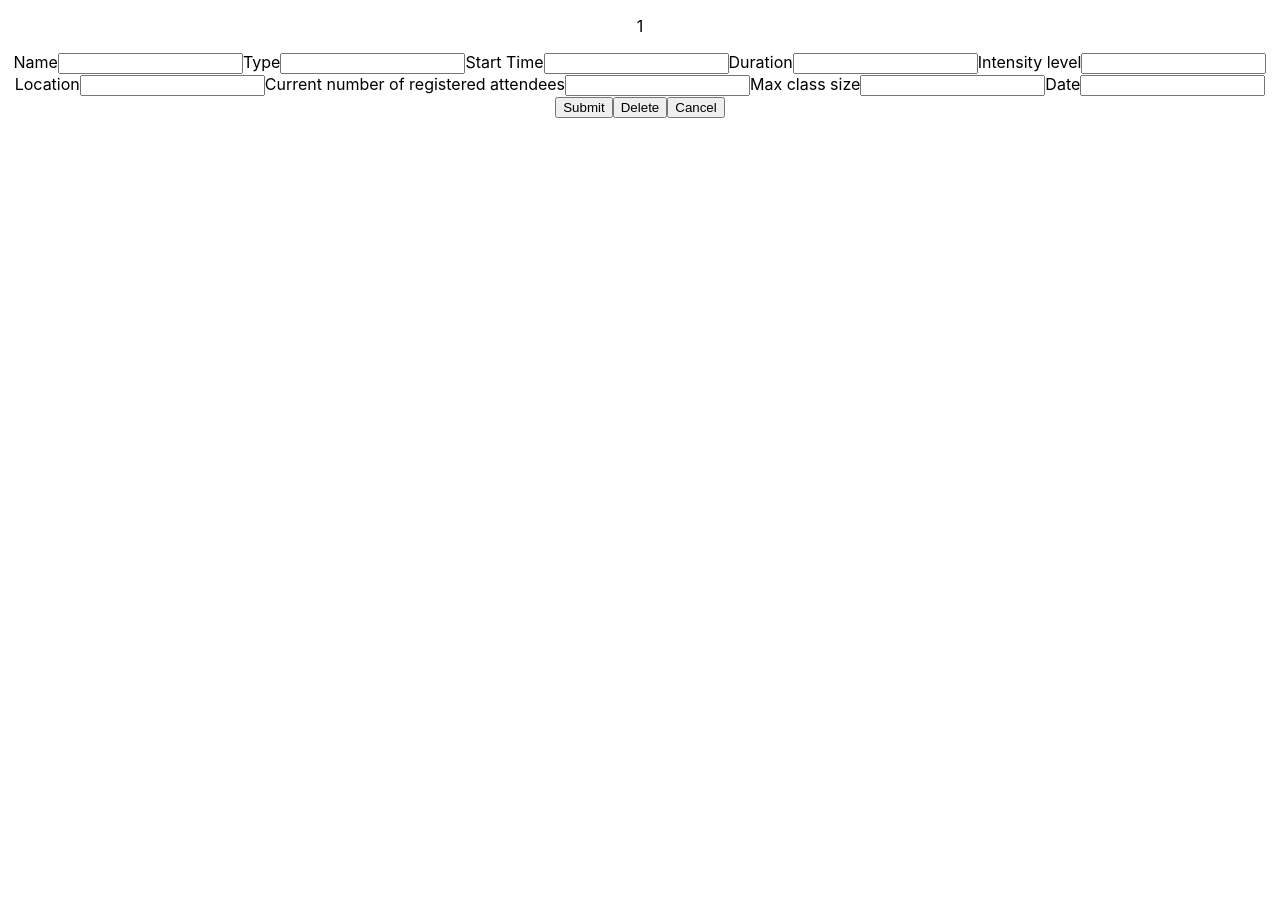
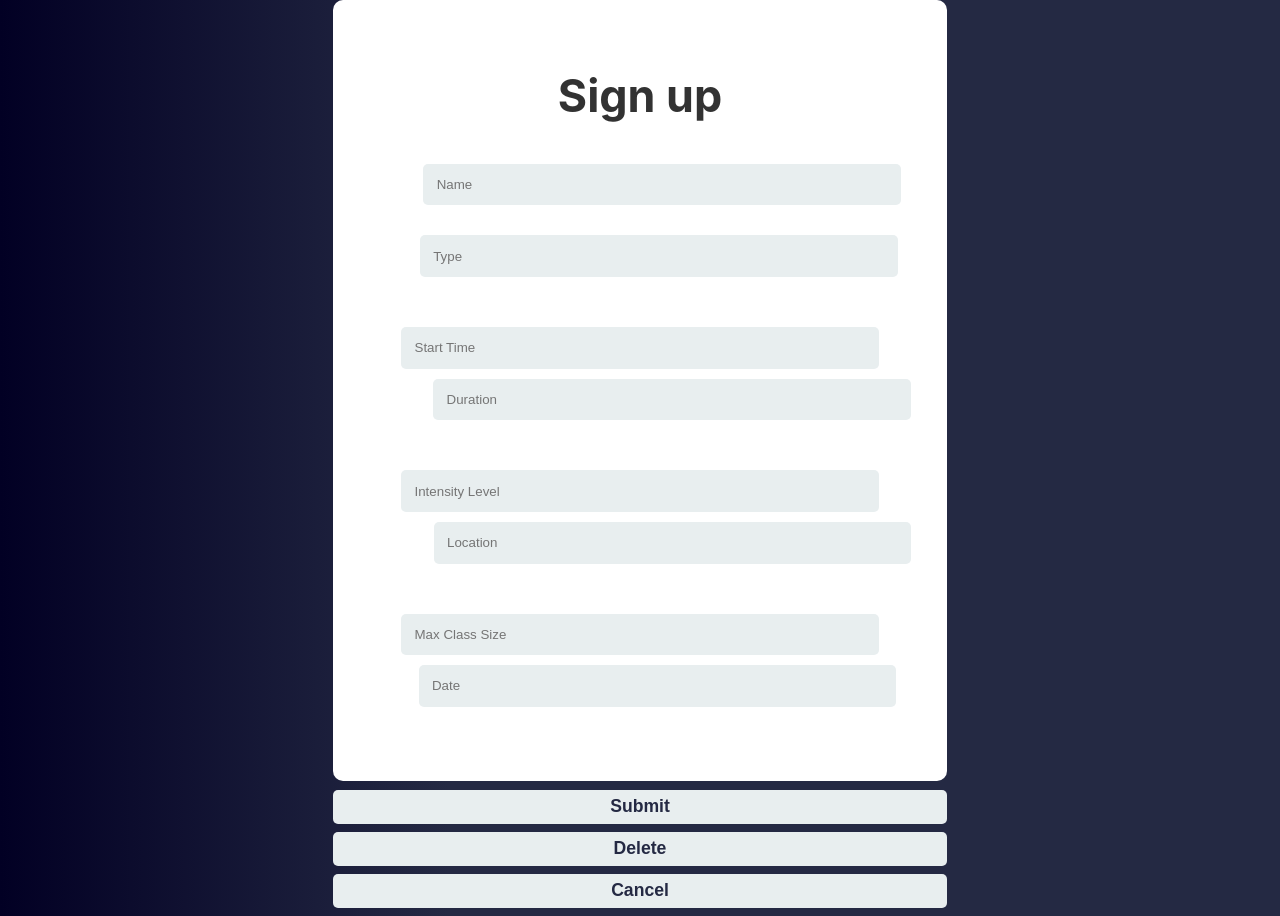
Before and after one commit to cooper-jackson/anywhere-fitness-2-front-end, a React (Create React App) app in the folder anywhere-fitness-2/: page /Edit/1 in a window 1280 px wide. Before the commit the page ends 800 px from the top, so only its background shows below. Built offline with nearby package versions, Linux system fonts and the light colour scheme; no server answers; sample sign-in values are in the browser's storage.

Commit message:
styling changes

```diff
--- a/anywhere-fitness-2/src/components/EditForm.js
+++ b/anywhere-fitness-2/src/components/EditForm.js
@@ -4,6 +4,7 @@ import { connect } from 'react-redux'
 import { useHistory, useParams } from 'react-router';
 import { addClass } from '../actions/index'
 import { axiosWithAuth } from '../utils/AxiosWithAuth';
+import { StyledLoginForm } from '../styled-components/StyledForm';
 
 
 function EditForm(props) {
@@ -72,16 +73,18 @@ function EditForm(props) {
     }
 
     return (
-        <div>
-            <form className='class-form container'>
-                <div className='class-form inputs'>
-                    <p> {class_id}</p>
+        <StyledLoginForm>
+            <div className="container">
+                <form>
+                    <h2>Sign up</h2>
+                    <div className="form-content">
                         <label>Name
                             <input
                             type='text'
                             name='name'
                             value={classData.name}
                             onChange={handleChange}
+                            placeholder={'Name'}
                             />
                         </label>
 
@@ -91,6 +94,7 @@ function EditForm(props) {
                             name='type'
                             value={classData.type}
                             onChange={handleChange}
+                            placeholder={'Type'}
                             />
                         </label>
 
@@ -100,6 +104,7 @@ function EditForm(props) {
                             name='start_time'
                             value={classData.start_time}
                             onChange={handleChange}
+                            placeholder={'Start Time'}
                             />
                         </label>
 
@@ -109,6 +114,7 @@ function EditForm(props) {
                             name='duration'
                             value={classData.duration}
                             onChange={handleChange}
+                            placeholder={'Duration'}
                             />
                         </label>
 
@@ -118,6 +124,7 @@ function EditForm(props) {
                             name='intensity_level'
                             value={classData.intensity_level}
                             onChange={handleChange}
+                            placeholder={'Intensity Level'}
                             />
                         </label>
 
@@ -127,17 +134,19 @@ function EditForm(props) {
                             name='location'
                             value={classData.location}
                             onChange={handleChange}
+                            placeholder={'Location'}
                             />
                         </label>
 
-                    <label>Current number of registered attendees
+                        {/* <label>Current number of registered attendees
                             <input
                             type='text'
                             name='num_registered'
                             value={classData.num_registered}
                             onChange={handleChange}
+                            placeholder={'Name'}
                             />
-                    </label>
+                        </label> */}
 
                         <label>Max class size
                             <input
@@ -145,6 +154,7 @@ function EditForm(props) {
                             name='max_class_size'
                             value={classData.max_class_size}
                             onChange={handleChange}
+                            placeholder={'Max Class Size'}
                             />
                         </label>
 
@@ -154,6 +164,7 @@ function EditForm(props) {
                             name='date'
                             value={classData.date}
                             onChange={handleChange}
+                            placeholder={'Date'}
                             />
                         </label>
                     </div>
@@ -162,6 +173,7 @@ function EditForm(props) {
                 <button onClick={handleDelete}>Delete</button>
                 <button onClick={handleCancel}>Cancel</button>
             </div>
+        </StyledLoginForm>
     )
 }
 
```
Lines whose indentation alone changed are shown as unchanged.
